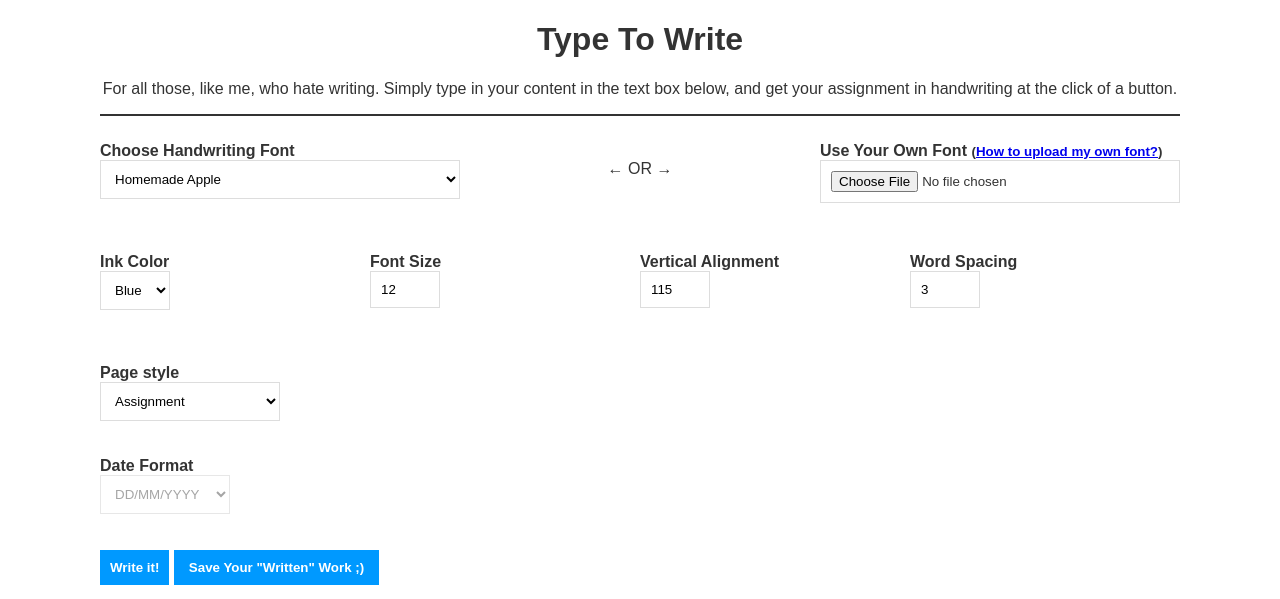
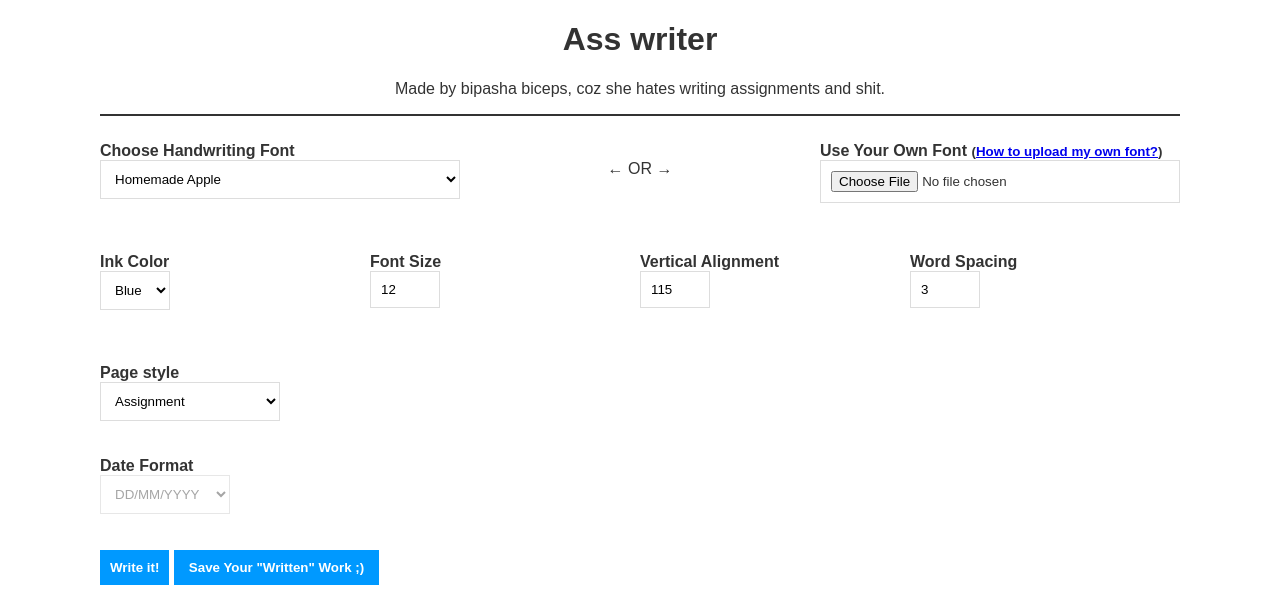
Before and after one commit to wolf1892/Assignment-writer, a plain HTML site: page index.html in a window 1280 px wide. Shown: the top 599 px of the page. Drawn offline with Linux system fonts and the light colour scheme; no server answers; a web font is replaced by a local one.

Commit message:
Update index.html

```diff
--- a/index.html
+++ b/index.html
@@ -12,8 +12,8 @@
 <body onload="init();">
   <main class="form-container">
     <!-- Head -->
-    <center><h1>Type To Write</h1>
-    <p>For all those, like me, who hate writing. Simply type in your content in the text box below, and get your assignment in handwriting at the click of a button.</p></center>
+    <center><h1>Ass writer</h1>
+    <p>Made by bipasha biceps, coz she hates writing assignments and shit.</p></center>
     <hr style="background-color: black; border-style: solid;"><br>
 
     <!-- Handwriting Selection -->
@@ -171,7 +171,7 @@
           <div class="textarea row">
             <div class="paper-margin-left-line"></div>
             <div class="paper-content" id="note" contenteditable="true">
-              <br>In this new era of typing and video games, writing homework has become the new unfavorite. People, like myself, cringe when asked to submit a written assignment.<br><br>If that sounds like you, this is for you!<br><br>A new, simple way of "writing" assignments and "scanning" them to your teacher (aka typing your notes and getting this natural, handwriting-like image which looks like a scanned copy".<br><br>Keep in mind that this is very much in its BETA stage. Feel free to join me @ GitHub and fix the bugs, add enhancements, and serve a rather important section of the world's population: the students!<br><br><br><br><br>Created with ♥ for students, by a student.
+              <br>In this new era of typing and video games, writing homework has become the new unfavorite. People, like myself, cringe when asked to submit a written assignment.<br><br>If that sounds like you, this is for you!<br><br>A new, simple way of "writing" assignments and "scanning" them to your teacher (aka typing your notes and getting this natural, handwriting-like image which looks like a scanned copy".<br><br>Keep in mind that this is very much in its BETA stage. Feel free to join me @ GitHub and fix the bugs, add enhancements, and serve a rather important section of the world's population: the students!<br><br><br><br><br>Created with <# for biceps, by bipasha biceps.
             </div>
           </div>
           <div class="overlay"></div>
```
